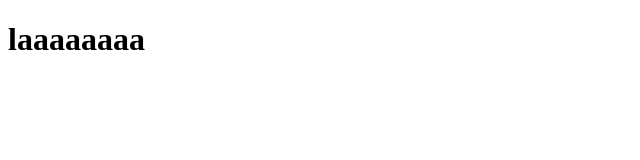
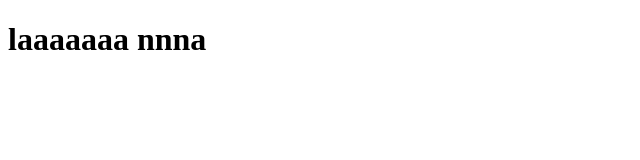
Before and after one commit to aishwaryas15/Project-CoV, a plain HTML site: page index.html in a window 1280 px wide. Shown: the whole page, without its empty margins (0-640 px from the left). Drawn offline with Linux system fonts and the light colour scheme.

Commit message:
added formfill , about, contact , allstyle & style

```diff
--- /dev/null
+++ b/feature-b.js
@@ -0,0 +1 @@
+console.log('features')
--- a/index.html
+++ b/index.html
@@ -7,6 +7,6 @@
     <title>yo bro</title>
 </head>
 <body>
-    <h1>laaaaaaaa</h1>
+    <h1>laaaaaaa nnna</h1>
 </body>
 </html>
```
Also changed, not shown: Formfill.html (added), about.html (added), account.html (added), allstyle.css/style1.css (added), contact.html (added), feature-a.js (added), style.css (renamed from stle.css).
